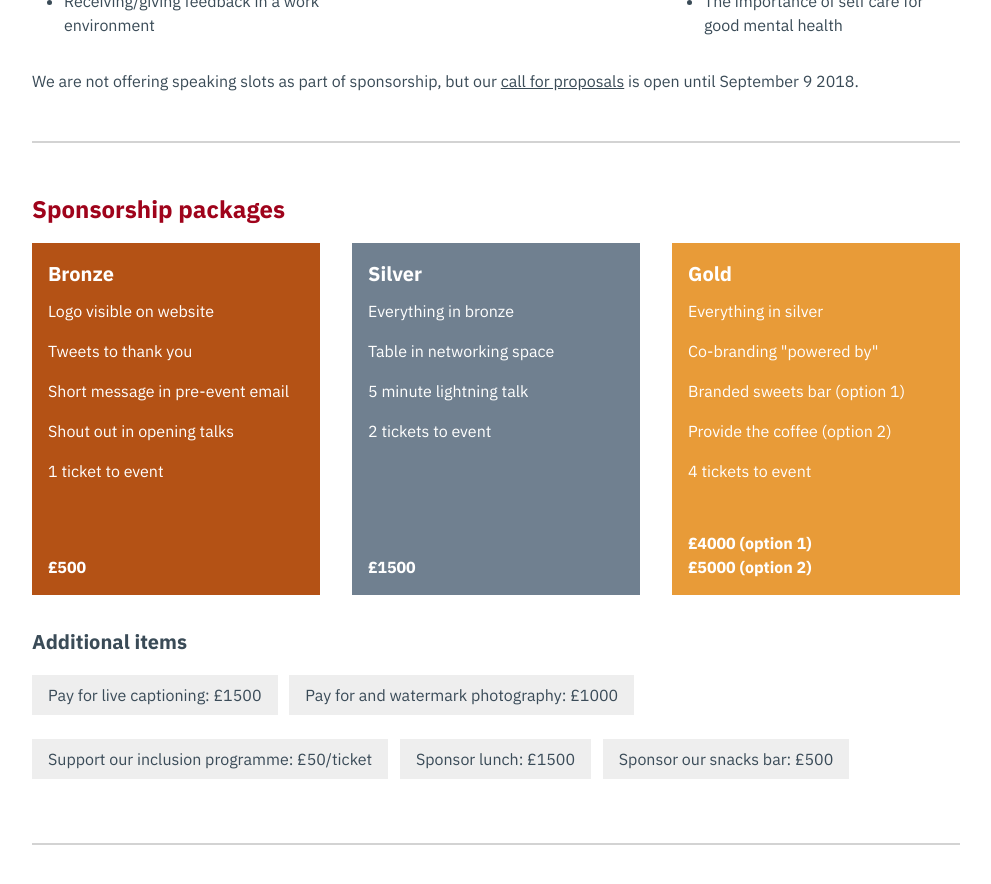
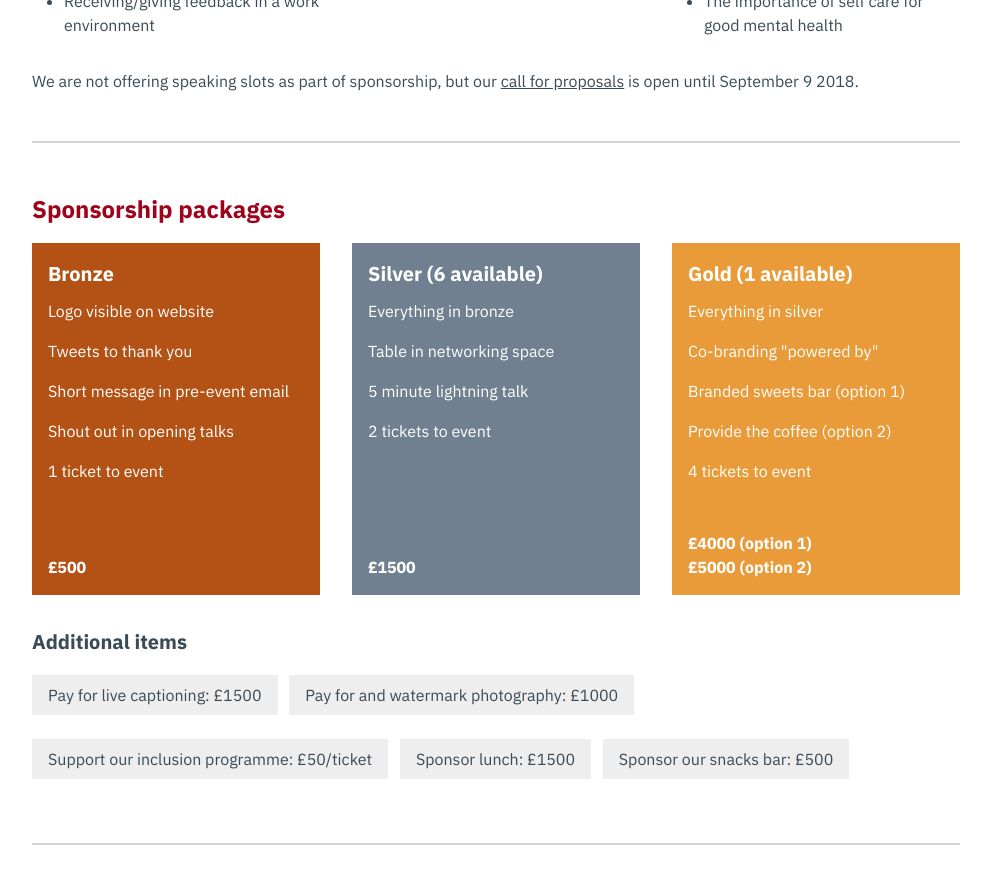
Before and after one commit to underlandxyz/2019.yougotthis.io, a Jekyll site: the page docs/sponsorship.html, which Jekyll copies as it is, in a window 1280 px wide and 900 px high, scrolled down 753 px. Shown: the top 884 px of the window, without its empty margins (144-1135 px from the left). Built offline with Jekyll 4.4.1, drawn with Linux system fonts in a browser that asks for light colours.

Commit message:
Availability of sponsorship packages

```diff
--- a/_layouts/sponsorship.html
+++ b/_layouts/sponsorship.html
@@ -57,7 +57,7 @@
       </div>
       <div class="box silver">
         <div class="main">
-          <h3>Silver</h3>
+          <h3>Silver (6 available)</h3>
           <ul>
             <li>Everything in bronze</li>
             <li>Table in networking space</li>
@@ -69,7 +69,7 @@
       </div>
       <div class="box gold">
         <div class="main">
-          <h3>Gold</h3>
+          <h3>Gold (1 available)</h3>
           <ul>
             <li>Everything in silver</li>
             <li>Co-branding "powered by"</li>
--- a/docs/feed.xml
+++ b/docs/feed.xml
@@ -1 +1 @@
-<?xml version="1.0" encoding="utf-8"?><feed xmlns="http://www.w3.org/2005/Atom" ><generator uri="https://jekyllrb.com/" version="3.8.3">Jekyll</generator><link href="http://localhost:4000/feed.xml" rel="self" type="application/atom+xml" /><link href="http://localhost:4000/" rel="alternate" type="text/html" /><updated>2018-08-01T20:17:28+01:00</updated><id>http://localhost:4000/</id><title type="html">You Got This</title><subtitle>An affordable one-stream conference for junior developers and designers on skills needed for a happy, healthy work life.</subtitle></feed>
+<?xml version="1.0" encoding="utf-8"?><feed xmlns="http://www.w3.org/2005/Atom" ><generator uri="https://jekyllrb.com/" version="3.8.3">Jekyll</generator><link href="http://localhost:4000/feed.xml" rel="self" type="application/atom+xml" /><link href="http://localhost:4000/" rel="alternate" type="text/html" /><updated>2018-08-02T20:56:10+01:00</updated><id>http://localhost:4000/</id><title type="html">You Got This</title><subtitle>An affordable one-stream conference for junior developers and designers on skills needed for a happy, healthy work life.</subtitle></feed>
--- a/docs/sponsorship.html
+++ b/docs/sponsorship.html
@@ -136,7 +136,7 @@
       </div>
       <div class="box silver">
         <div class="main">
-          <h3>Silver</h3>
+          <h3>Silver (6 available)</h3>
           <ul>
             <li>Everything in bronze</li>
             <li>Table in networking space</li>
@@ -148,7 +148,7 @@
       </div>
       <div class="box gold">
         <div class="main">
-          <h3>Gold</h3>
+          <h3>Gold (1 available)</h3>
           <ul>
             <li>Everything in silver</li>
             <li>Co-branding "powered by"</li>
```
